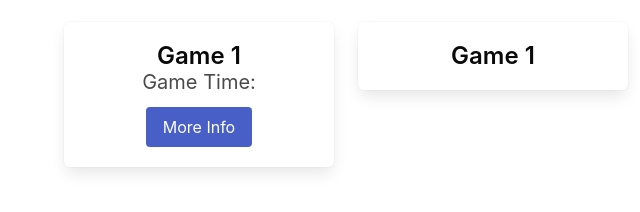
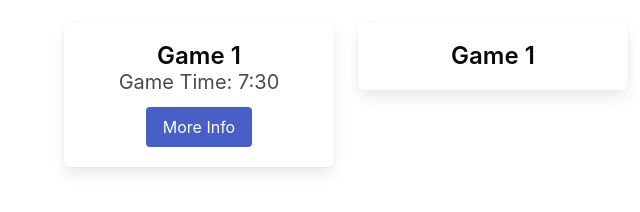
Before and after one commit to Soteria-Smart-Contracts/MLB-Stats, a plain HTML site: page index.html in a window 1280 px wide. Shown: the part 150-362 px from the top of the page, 0-640 px from the left. Drawn offline with nearby package versions, Linux system fonts and the light colour scheme; no server answers.

Commit message:
July 20, 2022 11:39 AM

```diff
--- a/index.html
+++ b/index.html
@@ -20,7 +20,7 @@
                 <div class="box">
                     <a class="title is-size-4 has-text-black">Game 1</a>
                     <br>
-                    <a class="subtitle"> Game Time: <a class="subtitle"></a></a>
+                    <a class="subtitle"> Game Time: <a class="subtitle">7:30</a></a>
                     <br>
                     <button class="button mt-3 is-link">More Info</button>
                 </div>
```
